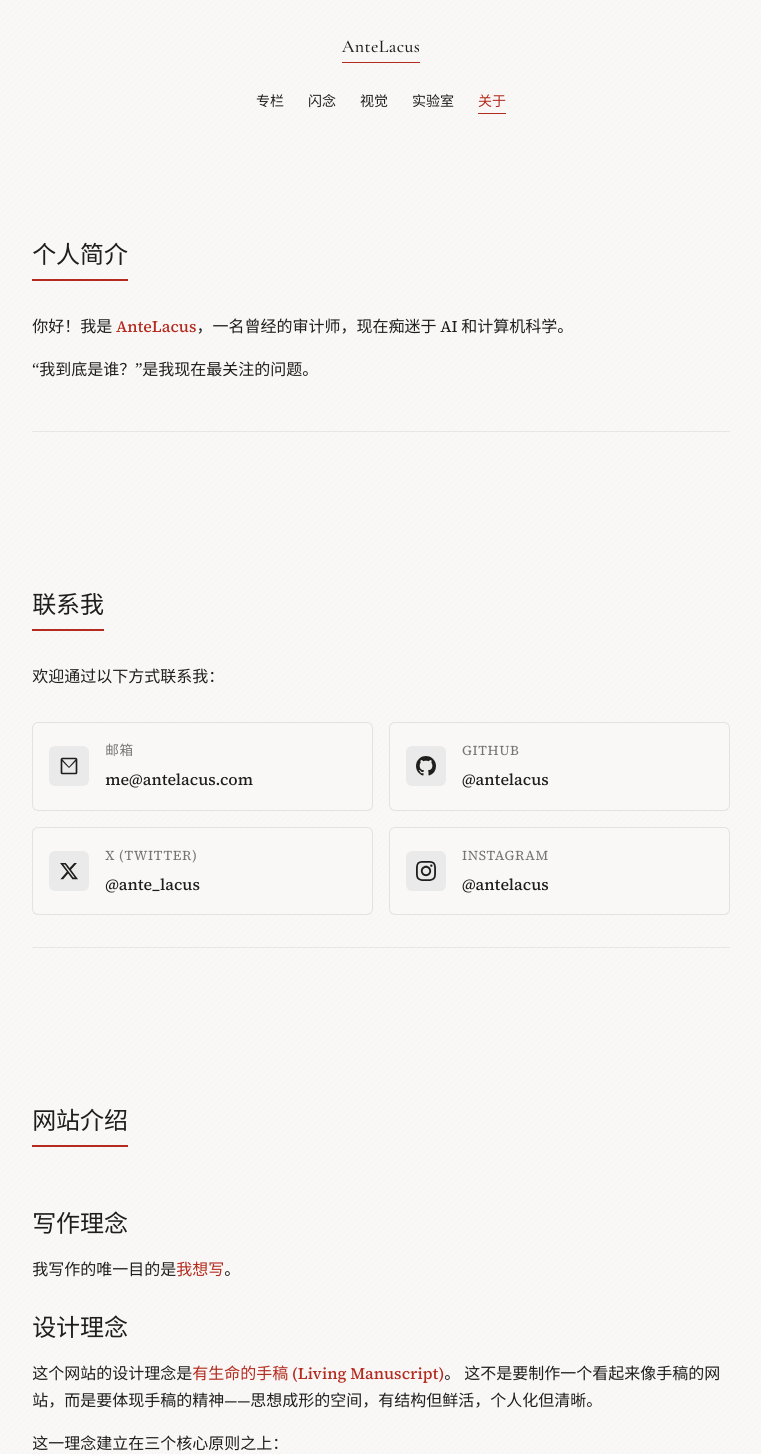
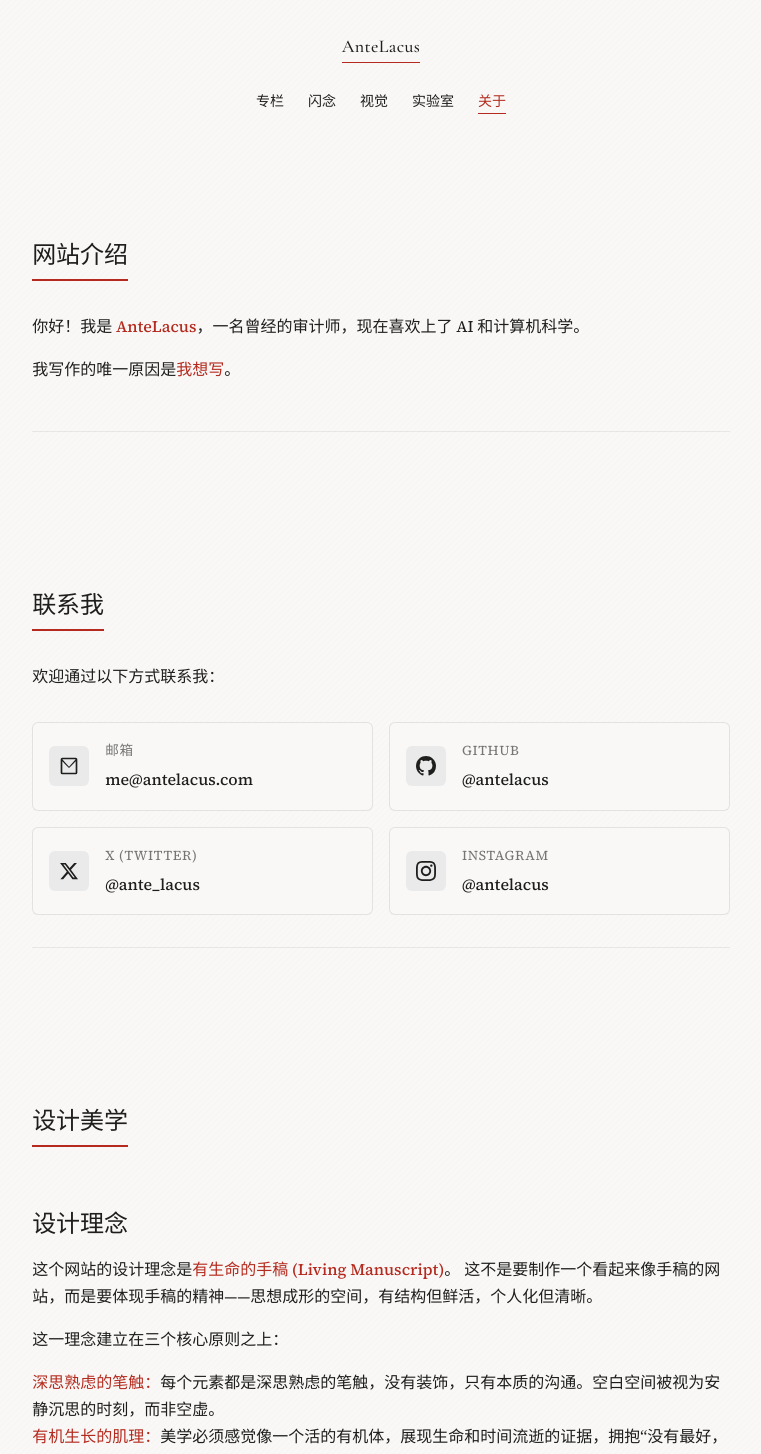
Before and after one commit to antelacus/project-antelacus, a Next.js app: page /about in a window 1280 px wide. Shown: the top 1454 px of the page, without its empty margins (259-1020 px from the left). Built offline with nearby package versions, Linux system fonts and the light colour scheme; a web font is replaced by a local one.

Commit message:
docs: 重构文档体系，合并SEO指南到运营文档，精简README结构

```diff
--- a/src/app/about/page.tsx
+++ b/src/app/about/page.tsx
@@ -8,13 +8,13 @@ export default function AboutPage() {
     <div className="content-container content-container-standard">
       <div className="about-content">
         <section className="about-section">
-          <h2 className="section-title">个人简介</h2>
+          <h2 className="section-title">网站介绍</h2>
           <div className="section-content">
             <p>
-              你好！我是 <strong>AnteLacus</strong>，一名曾经的审计师，现在痴迷于 AI 和计算机科学。
+              你好！我是 <strong>AnteLacus</strong>，一名曾经的审计师，现在喜欢上了 AI 和计算机科学。
             </p>
             <p>
-              &ldquo;我到底是谁？&rdquo;是我现在最关注的问题。
+              我写作的唯一原因是<strong>我想写</strong>。
             </p>
           </div>
         </section>
@@ -79,12 +79,8 @@ export default function AboutPage() {
         </section>
 
         <section className="about-section">
-          <h2 className="section-title">网站介绍</h2>
+          <h2 className="section-title">设计美学</h2>
           <div className="section-content">
-            <h3>写作理念</h3>
-            <p>
-              我写作的唯一目的是<strong>我想写</strong>。
-            </p>
 
             <h3>设计理念</h3>
             <p>
```
Also changed, not shown: 6 other files (tests, documents, lock files or other folders).
